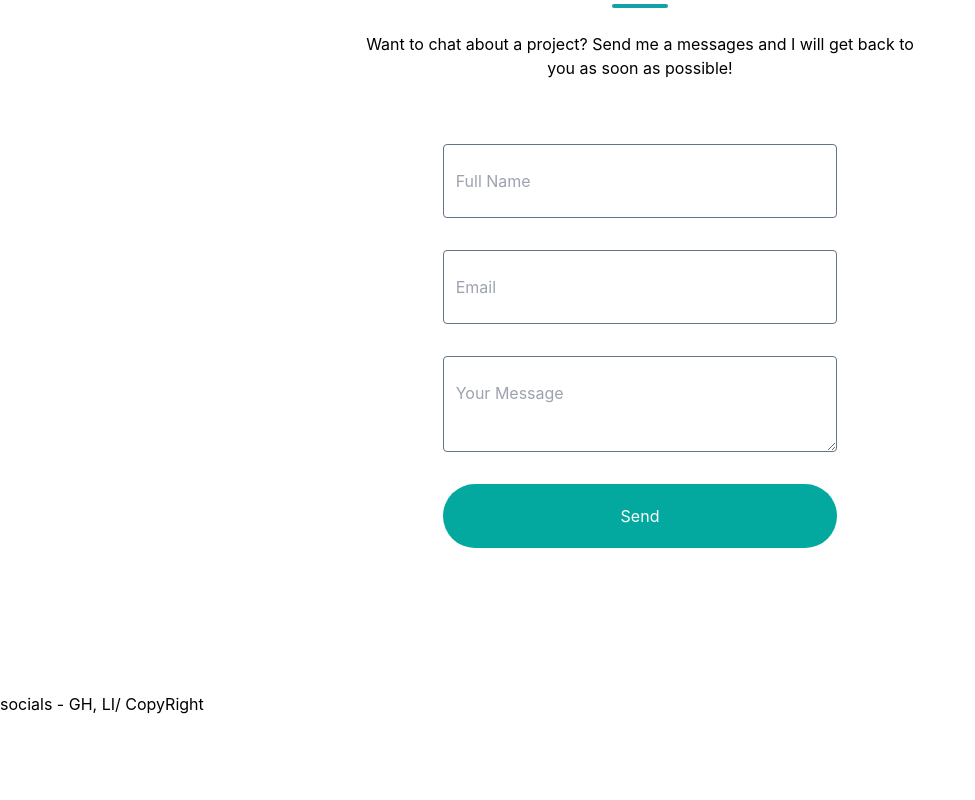
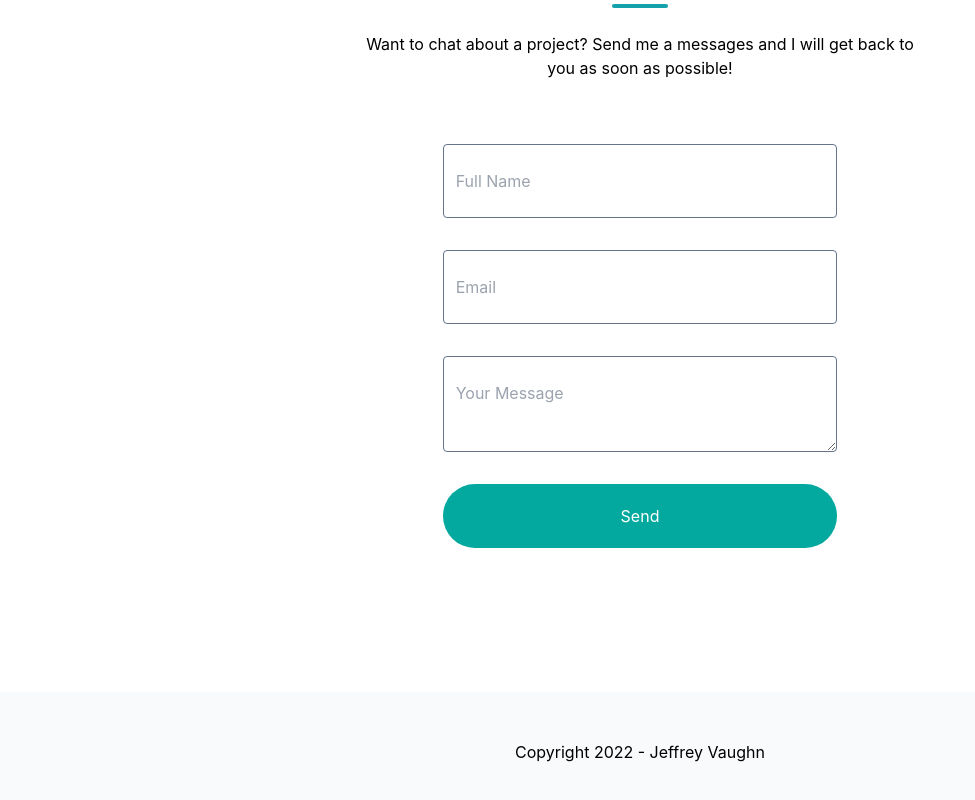
Before and after one commit to jvaughn1230/portfolio2, a React (Create React App) app: page / in a window 1280 px wide. Shown: the part 2540-3340 px from the top of the page, without its empty margins (0-975 px from the left). Before the commit the page ends 3256 px from the top, so only its background shows below. Built offline with nearby package versions, Linux system fonts and the light colour scheme.

Commit message:
add footer and fix navbar scroll issue

```diff
--- a/src/components/Footer.jsx
+++ b/src/components/Footer.jsx
@@ -1,11 +1,13 @@
-import React from 'react'
+import React from 'react';
 
 function Footer() {
+
+  const year = new Date().getFullYear();
+
   return (
-    <div>
-      socials - GH, LI/
-      CopyRight
-    </div>
+    <footer className='py-12 bg-slate-50 text-center'>
+        Copyright {year} - Jeffrey Vaughn
+    </footer>
   )
 }
 
--- a/src/components/Navbar.jsx
+++ b/src/components/Navbar.jsx
@@ -17,19 +17,19 @@ function Navbar() {
 
   window.addEventListener('scroll', changeColor)
 
+  console.log(color);
+
   return (
     <div className={`fixed px-10 py-5 w-full text-light mx-auto ${color && 'bg-white'} ${color && 'text-black'}`}>
         <nav className='flex justify-between content-center'>
         <div className='p2 md:p4 font-bold text-xl'>Logo</div>
 
         <div className='hidden md:inline text-sm font-bold'>
-            <a className='p-4 text-light' href='#skills'>Skills</a>
-            <a className='p-4 text-light' href='#projects'>Projects</a>
-            <a className='p-4 text-light' href='#contact'>Contact</a>
-            <a className='p-4 text-light' href='#about' >About</a>
+            <a className={`p-4 text-light ${color && 'text-black'} `} href='#skills'>Skills</a>
+            <a className={`p-4 text-light ${color && 'text-black'} `} href='#projects'>Projects</a>
+            <a className={`p-4 text-light ${color && 'text-black'} `} href='#contact'>Contact</a>
+            <a className={`p-4 text-light ${color && 'text-black'} `} href='#about' >About</a>
         </div>
-
-        {/* `${toggleMenu ? 'block no-scroll h-screen bg-ocean': 'hidden'} m:w-1/3  w-full md:block md:bg-transparent flex flex-col justify-center z-40 absolute top-[-15px] left-0 md:static` */}
 
         {/* Mobile Menu */}
         <div className='inline md:hidden'>
```
